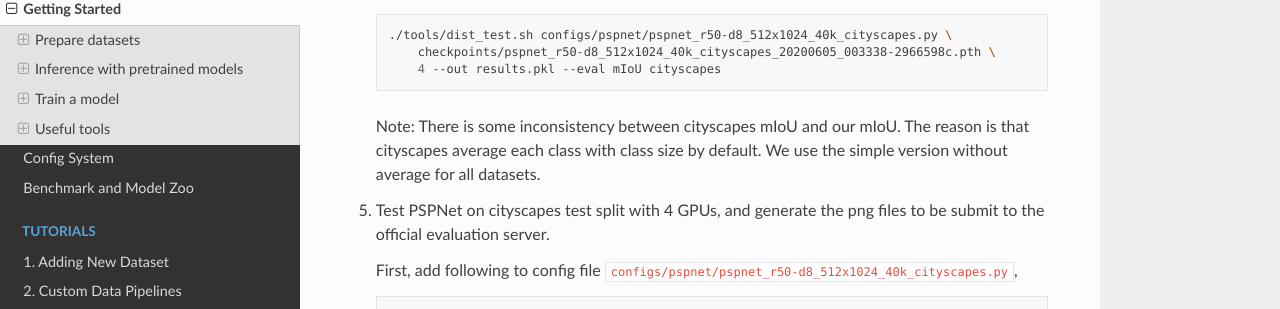
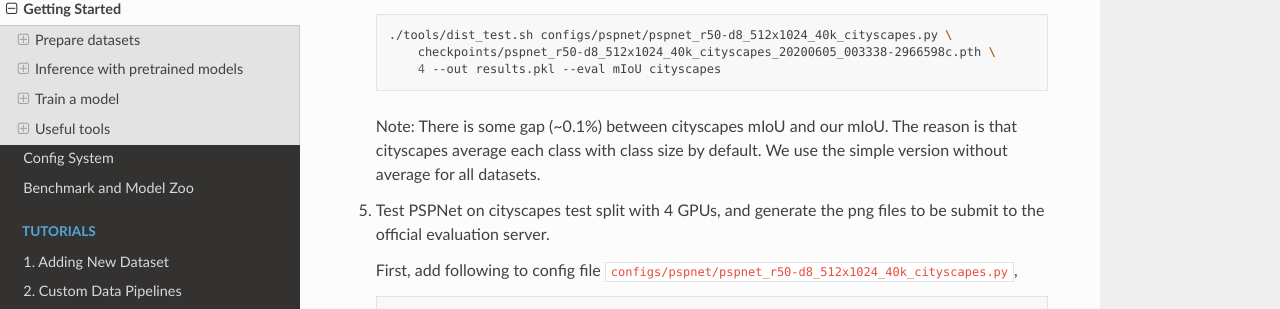
Before and after one commit to visenze/mmsegmentation, a Sphinx documentation site: the page built from docs/getting_started.md, in a window 1280 px wide and 900 px high, scrolled down 2811 px. Shown: the part 141-450 px from the top of the window. Built offline with Sphinx 7.4.7 and the Read the Docs theme 2.0.0, drawn with Linux system fonts in a browser that asks for light colours; the version number could not be read and is left out.

````diff
--- a/docs/getting_started.md
+++ b/docs/getting_started.md
@@ -132,7 +132,7 @@ Assume that you have already downloaded the checkpoints to the directory `checkp
         checkpoints/pspnet_r50-d8_512x1024_40k_cityscapes_20200605_003338-2966598c.pth \
         4 --out results.pkl --eval mIoU cityscapes
     ```
-   Note: There is some inconsistency between cityscapes mIoU and our mIoU. The reason is that cityscapes average each class with class size by default.
+   Note: There is some gap (~0.1%) between cityscapes mIoU and our mIoU. The reason is that cityscapes average each class with class size by default.
    We use the simple version without average for all datasets.
 
 5. Test PSPNet on cityscapes test split with 4 GPUs, and generate the png files to be submit to the official evaluation server.
````
Also changed, not shown: docs/tutorials/training_tricks.md (+1 -1 lines).
